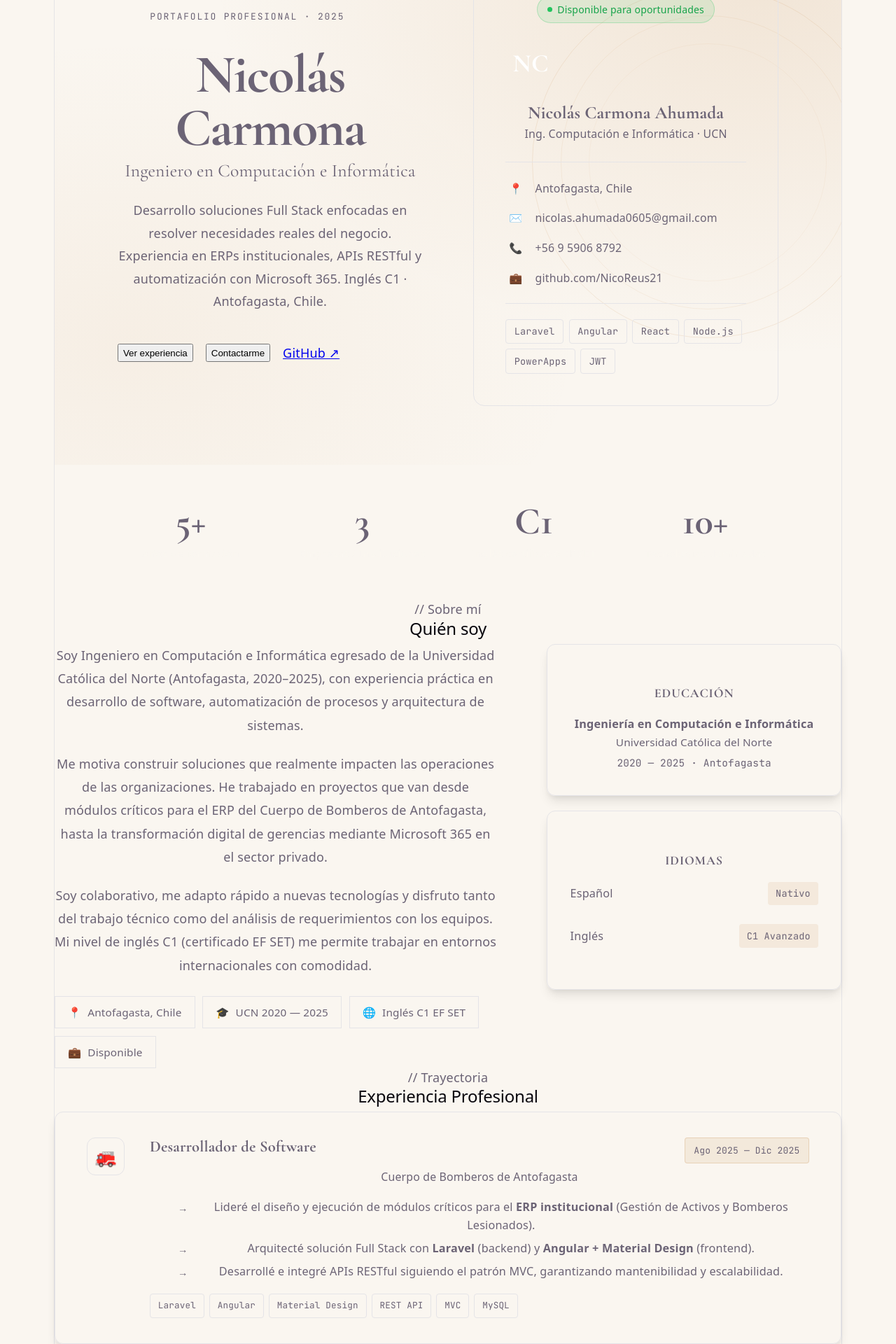
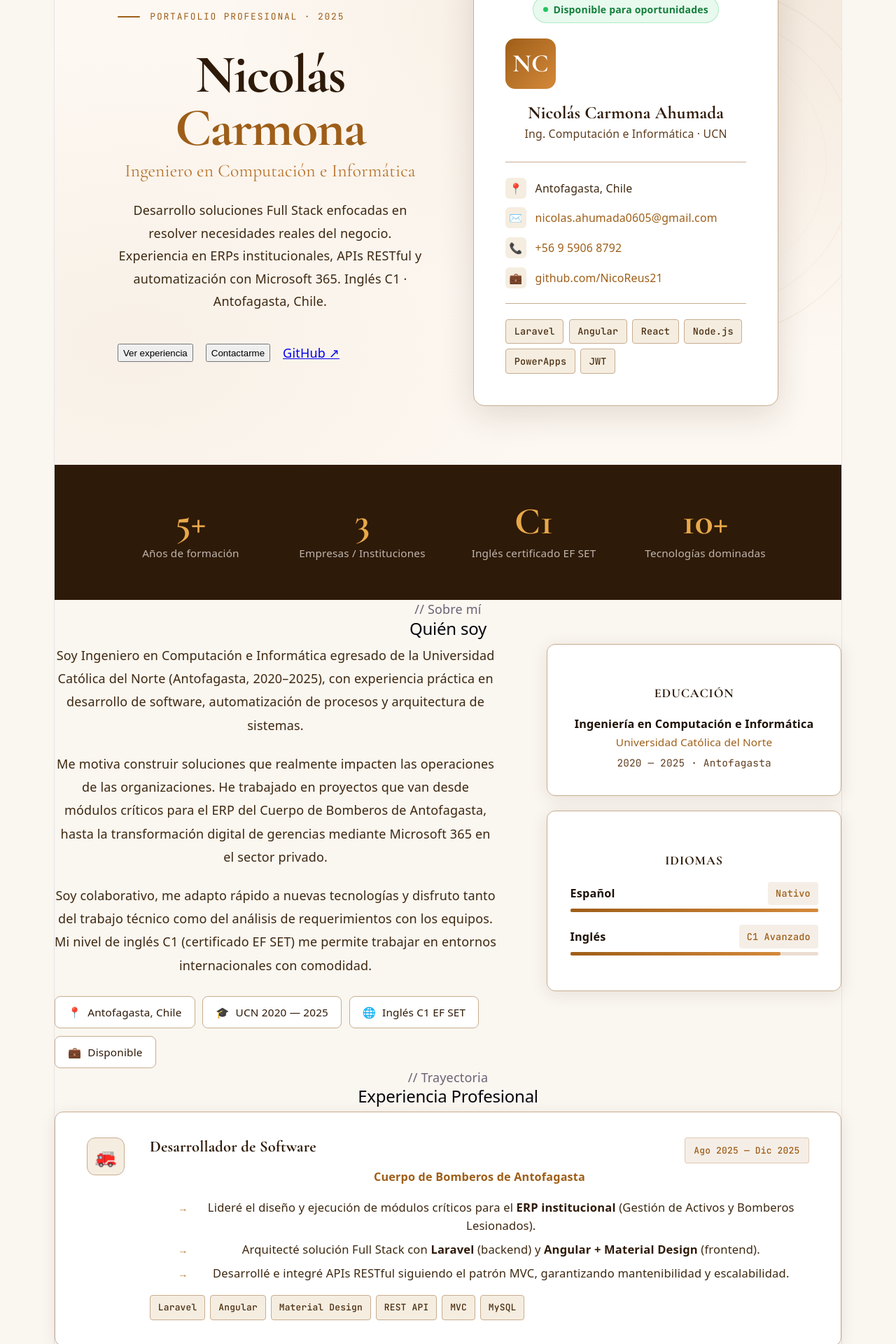
Before and after one commit to NicoReus21/Portfolio, a React (Vite) app: page / in a window 1280 px wide. Shown: the part 200-2120 px from the top of the page at 70% size. Built offline with nearby package versions, Linux system fonts and the light colour scheme.

Commit message:
fix: fixed styles for portfolio.

```diff
--- a/src/sections/About.module.css
+++ b/src/sections/About.module.css
@@ -8,51 +8,59 @@
 }
 
 .text p {
-  color: var(--text2);
+  color: #3d2810;
   margin-bottom: 1.2rem;
   line-height: 1.85;
-  font-weight: 300;
+  font-weight: 400;
 }
-.text p :global(strong) { color: var(--brown); font-weight: 600; }
+.text p :global(strong) { color: #2e1a08; font-weight: 700; }
 
 .badges { display: flex; flex-wrap: wrap; gap: 0.6rem; margin-top: 1.5rem; }
 .badge {
   display: flex; align-items: center; gap: 0.5rem;
-  background: var(--white); border: 1px solid var(--border);
-  padding: 0.5rem 1rem; border-radius: var(--radius);
-  font-size: 0.85rem; color: var(--text2); font-weight: 500;
+  background: #ffffff;
+  border: 1px solid #c8ad90;
+  padding: 0.5rem 1rem;
+  border-radius: 8px;
+  font-size: 0.85rem;
+  color: #2e1a08;
+  font-weight: 500;
 }
 
 .asideCard {
-  background: var(--white);
-  border: 1px solid var(--border);
+  background: #ffffff;
+  border: 1px solid #c8ad90;
   border-radius: 12px;
   padding: 1.8rem;
   margin-bottom: 1.2rem;
-  box-shadow: var(--shadow);
+  box-shadow: 0 4px 24px rgba(60,30,5,0.10);
 }
 .asideCard h4 {
   font-family: 'Cormorant Garamond', serif;
   font-size: 1rem; font-weight: 700;
-  color: var(--brown); margin-bottom: 1rem;
+  color: #2e1a08;
+  margin-bottom: 1rem;
   text-transform: uppercase; letter-spacing: 0.05em;
 }
 
-.eduDegree { font-weight: 600; color: var(--text); font-size: 0.9rem; }
-.eduSchool { color: var(--amber2); font-size: 0.85rem; }
-.eduPeriod { color: var(--text3); font-size: 0.8rem; font-family: 'JetBrains Mono', monospace; margin-top: 0.2rem; }
+.eduDegree { font-weight: 700; color: #1e1208; font-size: 0.9rem; }
+.eduSchool { color: #9e5e18; font-size: 0.85rem; font-weight: 500; }
+.eduPeriod { color: #5e3e20; font-size: 0.8rem; font-family: 'JetBrains Mono', monospace; margin-top: 0.2rem; }
 
 .langItem { margin-bottom: 1rem; }
 .langRow { display: flex; justify-content: space-between; align-items: center; margin-bottom: 0.3rem; }
-.langName { font-size: 0.9rem; font-weight: 500; }
+.langName { font-size: 0.9rem; font-weight: 600; color: #1e1208; }
 .langLevel {
   font-family: 'JetBrains Mono', monospace;
-  font-size: 0.75rem; color: var(--amber);
-  background: rgba(184,115,42,0.1);
-  padding: 0.2rem 0.6rem; border-radius: 4px;
+  font-size: 0.75rem;
+  color: #9e5e18;
+  background: rgba(158,94,24,0.1);
+  padding: 0.2rem 0.6rem;
+  border-radius: 4px;
+  font-weight: 500;
 }
-.langBar { height: 4px; background: var(--cream3); border-radius: 2px; }
-.langFill { height: 100%; background: linear-gradient(90deg, var(--amber), var(--amber3)); border-radius: 2px; transition: width 1s ease; }
+.langBar { height: 5px; background: #ecddd0; border-radius: 2px; }
+.langFill { height: 100%; background: linear-gradient(90deg, #9e5e18, #d4893a); border-radius: 2px; }
 
 @media (max-width: 900px) {
   .grid { grid-template-columns: 1fr; gap: 2.5rem; }
--- a/src/sections/Experience.module.css
+++ b/src/sections/Experience.module.css
@@ -1,102 +1,84 @@
-.grid {
-  display: flex;
-  flex-direction: column;
-  gap: 1.5rem;
-}
+.grid { display: flex; flex-direction: column; gap: 1.5rem; }
 
 .card {
-  background: var(--white);
-  border: 1px solid var(--border);
+  background: #ffffff;
+  border: 1px solid #c8ad90;
   border-radius: 12px;
   padding: 2rem 2.5rem;
   display: grid;
   grid-template-columns: auto 1fr;
   gap: 2rem;
   align-items: start;
-  box-shadow: var(--shadow);
+  box-shadow: 0 4px 24px rgba(60,30,5,0.08);
   transition: border-color 0.2s, box-shadow 0.2s, transform 0.2s;
 }
 .card:hover {
-  border-color: var(--amber2);
-  box-shadow: var(--shadow2);
+  border-color: #9e5e18;
+  box-shadow: 0 12px 48px rgba(60,30,5,0.14);
   transform: translateY(-2px);
 }
 
 .iconWrap {
   width: 52px; height: 52px;
-  background: var(--cream2);
-  border: 1px solid var(--border);
+  background: #f5ede0;
+  border: 1px solid #c8ad90;
   border-radius: 12px;
   display: flex; align-items: center; justify-content: center;
   font-size: 1.4rem; flex-shrink: 0;
 }
 
 .header {
-  display: flex;
-  justify-content: space-between;
-  align-items: flex-start;
-  flex-wrap: wrap;
-  gap: 0.5rem;
-  margin-bottom: 0.3rem;
+  display: flex; justify-content: space-between;
+  align-items: flex-start; flex-wrap: wrap;
+  gap: 0.5rem; margin-bottom: 0.3rem;
 }
 
 .role {
   font-family: 'Cormorant Garamond', serif;
   font-size: 1.25rem; font-weight: 700;
-  color: var(--brown);
+  color: #2e1a08;
 }
 
 .period {
   font-family: 'JetBrains Mono', monospace;
   font-size: 0.72rem;
-  color: var(--amber);
-  background: rgba(184,115,42,0.1);
-  border: 1px solid rgba(184,115,42,0.2);
+  color: #9e5e18;
+  background: rgba(158,94,24,0.1);
+  border: 1px solid rgba(158,94,24,0.25);
   padding: 0.25rem 0.7rem;
   border-radius: 4px;
   white-space: nowrap;
+  font-weight: 500;
 }
 
-.company {
-  color: var(--amber2);
-  font-weight: 500;
-  font-size: 0.88rem;
-  margin-bottom: 1rem;
-}
+.company { color: #9e5e18; font-weight: 600; font-size: 0.9rem; margin-bottom: 1rem; }
 
-.bullets {
-  list-style: none;
-  display: flex;
-  flex-direction: column;
-  gap: 0.4rem;
-}
+.bullets { list-style: none; display: flex; flex-direction: column; gap: 0.4rem; }
 .bullets li {
-  font-size: 0.9rem;
-  color: var(--text2);
+  font-size: 0.92rem;
+  color: #3d2810;
   padding-left: 1.2rem;
   position: relative;
-  font-weight: 300;
+  font-weight: 400;
   line-height: 1.6;
 }
 .bullets li::before {
   content: '→';
   position: absolute; left: 0;
-  color: var(--amber3); font-size: 0.8rem; top: 0.1rem;
+  color: #b87228; font-size: 0.8rem; top: 0.1rem;
 }
-.bullets li :global(strong) { color: var(--brown); font-weight: 600; }
+.bullets li :global(strong) { color: #2e1a08; font-weight: 700; }
 
-.tags {
-  display: flex; flex-wrap: wrap; gap: 0.4rem;
-  margin-top: 1rem;
-}
+.tags { display: flex; flex-wrap: wrap; gap: 0.4rem; margin-top: 1rem; }
 .tag {
   font-family: 'JetBrains Mono', monospace;
-  font-size: 0.7rem;
-  color: var(--text3);
-  background: var(--cream2);
-  border: 1px solid var(--border);
-  padding: 0.18rem 0.6rem;
+  font-size: 0.72rem;
+  color: #4a2e10;
+  background: #f5ede0;
+  border: 1px solid #c8ad90;
+  padding: 0.2rem 0.6rem;
   border-radius: 4px;
+  font-weight: 500;
 }
 
 @media (max-width: 700px) {
--- a/src/sections/Hero.module.css
+++ b/src/sections/Hero.module.css
@@ -7,9 +7,9 @@
   gap: 4rem;
   padding-top: 64px;
   background:
-    radial-gradient(ellipse at 90% 20%, rgba(184,115,42,0.13) 0%, transparent 55%),
-    radial-gradient(ellipse at 10% 80%, rgba(184,115,42,0.06) 0%, transparent 45%),
-    #faf6f0;
+    radial-gradient(ellipse at 90% 20%, rgba(158,94,24,0.10) 0%, transparent 55%),
+    radial-gradient(ellipse at 10% 80%, rgba(158,94,24,0.05) 0%, transparent 45%),
+    #fdf8f2;
   position: relative;
   overflow: hidden;
 }
@@ -18,32 +18,40 @@
   display: flex; align-items: center; gap: 0.8rem;
   margin-bottom: 1.4rem;
 }
-.line { width: 32px; height: 2px; background: var(--amber); border-radius: 2px; }
+.line { width: 32px; height: 2px; background: #9e5e18; border-radius: 2px; }
 .eyebrow span {
   font-family: 'JetBrains Mono', monospace;
-  font-size: 0.72rem; color: var(--amber);
-  letter-spacing: 0.14em; text-transform: uppercase;
+  font-size: 0.72rem;
+  color: #9e5e18;
+  letter-spacing: 0.14em;
+  text-transform: uppercase;
 }
 
 .name {
   font-family: 'Cormorant Garamond', serif;
   font-size: clamp(3.2rem, 6vw, 5.5rem);
-  font-weight: 700; line-height: 1.0;
-  color: var(--brown); margin-bottom: 0.5rem;
+  font-weight: 700;
+  line-height: 1.0;
+  color: #2e1a08;
+  margin-bottom: 0.5rem;
 }
-.name span { color: var(--amber2); }
+.name span { color: #9e5e18; }
 
 .title {
   font-family: 'Cormorant Garamond', serif;
   font-size: clamp(1.1rem, 2vw, 1.5rem);
-  color: var(--amber2); font-style: italic;
+  color: #b87228;
+  font-style: italic;
   margin-bottom: 1.5rem;
 }
 
 .desc {
-  font-size: 1rem; color: var(--text2);
-  max-width: 480px; margin-bottom: 2.5rem;
-  font-weight: 300; line-height: 1.8;
+  font-size: 1rem;
+  color: #3d2810;
+  max-width: 480px;
+  margin-bottom: 2.5rem;
+  font-weight: 400;
+  line-height: 1.8;
 }
 
 .ctas { display: flex; gap: 1rem; flex-wrap: wrap; }
@@ -52,59 +60,96 @@
 .right { position: relative; z-index: 1; }
 
 .card {
-  background: var(--white);
-  border: 1px solid var(--border);
+  background: #ffffff;
+  border: 1px solid #c8ad90;
   border-radius: 16px;
   padding: 2.5rem;
-  box-shadow: var(--shadow2);
+  box-shadow: 0 12px 48px rgba(60,30,5,0.14);
   position: relative;
   overflow: hidden;
 }
 .cardTop {
   position: absolute; top: 0; left: 0; right: 0;
   height: 4px;
-  background: linear-gradient(90deg, var(--amber), var(--amber3));
+  background: linear-gradient(90deg, #9e5e18, #d4893a);
 }
 .available {
   display: inline-flex; align-items: center; gap: 0.4rem;
-  background: rgba(34,197,94,0.1); color: #16a34a;
-  border: 1px solid rgba(34,197,94,0.25);
-  padding: 0.3rem 0.8rem; border-radius: 20px;
-  font-size: 0.78rem; font-weight: 500; margin-bottom: 1.2rem;
+  background: rgba(34,197,94,0.1);
+  color: #15803d;
+  border: 1px solid rgba(34,197,94,0.3);
+  padding: 0.3rem 0.8rem;
+  border-radius: 20px;
+  font-size: 0.78rem;
+  font-weight: 600;
+  margin-bottom: 1.2rem;
 }
 .dot {
-  width: 7px; height: 7px; border-radius: 50%; background: #22c55e;
+  width: 7px; height: 7px;
+  border-radius: 50%;
+  background: #22c55e;
   animation: pulse 2s ease-in-out infinite;
 }
 .avatar {
   width: 72px; height: 72px; border-radius: 14px;
-  background: linear-gradient(135deg, var(--amber), var(--amber3));
+  background: linear-gradient(135deg, #9e5e18, #d4893a);
   display: flex; align-items: center; justify-content: center;
   font-family: 'Cormorant Garamond', serif;
-  font-size: 2rem; font-weight: 700; color: white; margin-bottom: 1.2rem;
+  font-size: 2rem; font-weight: 700;
+  color: white;
+  margin-bottom: 1.2rem;
 }
-.cardName { font-family: 'Cormorant Garamond', serif; font-size: 1.4rem; font-weight: 700; color: var(--brown); margin-bottom: 0.2rem; }
-.cardRole { color: var(--text3); font-size: 0.88rem; margin-bottom: 1.5rem; }
+.cardName {
+  font-family: 'Cormorant Garamond', serif;
+  font-size: 1.4rem; font-weight: 700;
+  color: #2e1a08;
+  margin-bottom: 0.2rem;
+}
+.cardRole { color: #5e3e20; font-size: 0.88rem; margin-bottom: 1.5rem; }
 
-.divider { border: none; border-top: 1px solid var(--border); margin: 1.2rem 0; }
+.divider { border: none; border-top: 1px solid #c8ad90; margin: 1.2rem 0; }
 
 .info { display: flex; flex-direction: column; gap: 0.7rem; }
-.row { display: flex; align-items: center; gap: 0.7rem; font-size: 0.88rem; color: var(--text2); }
-.icon { width: 30px; height: 30px; background: var(--cream2); border-radius: 6px; display: flex; align-items: center; justify-content: center; font-size: 0.85rem; flex-shrink: 0; }
-.row a { color: var(--amber); text-decoration: none; }
+.row { display: flex; align-items: center; gap: 0.7rem; font-size: 0.88rem; color: #3d2810; }
+.icon {
+  width: 30px; height: 30px;
+  background: #f5ede0;
+  border-radius: 6px;
+  display: flex; align-items: center; justify-content: center;
+  font-size: 0.85rem; flex-shrink: 0;
+}
+.row a { color: #9e5e18; text-decoration: none; font-weight: 500; }
 .row a:hover { text-decoration: underline; }
 
 .tags { display: flex; flex-wrap: wrap; gap: 0.4rem; }
-.tag { background: var(--cream2); color: var(--brown2); border: 1px solid var(--border); padding: 0.2rem 0.65rem; border-radius: 4px; font-size: 0.75rem; font-family: 'JetBrains Mono', monospace; }
+.tag {
+  background: #f5ede0;
+  color: #4a2e10;
+  border: 1px solid #c8ad90;
+  padding: 0.2rem 0.65rem;
+  border-radius: 4px;
+  font-size: 0.75rem;
+  font-family: 'JetBrains Mono', monospace;
+  font-weight: 500;
+}
 
-/* Ornament */
 .ornament {
-  position: absolute; right: -60px; top: 50%; transform: translateY(-50%);
+  position: absolute; right: -60px; top: 50%;
+  transform: translateY(-50%);
   width: 500px; height: 500px; border-radius: 50%;
-  border: 1px solid rgba(184,115,42,0.12); pointer-events: none;
+  border: 1px solid rgba(158,94,24,0.10);
+  pointer-events: none;
 }
-.ornament::before { content: ''; position: absolute; inset: 40px; border-radius: 50%; border: 1px solid rgba(184,115,42,0.08); }
-.ornament::after  { content: ''; position: absolute; inset: 80px; border-radius: 50%; border: 1px solid rgba(184,115,42,0.05); }
+.ornament::before {
+  content: ''; position: absolute; inset: 40px;
+  border-radius: 50%;
+  border: 1px solid rgba(158,94,24,0.07);
+}
+.ornament::after {
+  content: ''; position: absolute; inset: 80px;
+  border-radius: 50%;
+  border: 1px solid rgba(158,94,24,0.04);
+}
 
 @media (max-width: 900px) {
   .hero { grid-template-columns: 1fr; padding-top: 80px; padding-bottom: 3rem; padding-left: 5%; padding-right: 5%; }
--- a/src/sections/Stats.module.css
+++ b/src/sections/Stats.module.css
@@ -1,24 +1,5 @@
-.stats { background: var(--brown); padding: 3rem 8%; }
-
-.grid {
-  display: grid;
-  grid-template-columns: repeat(4, 1fr);
-  gap: 2rem;
-  text-align: center;
-}
-
-.number {
-  font-family: 'Cormorant Garamond', serif;
-  font-size: 3rem; font-weight: 700;
-  color: var(--amber3); line-height: 1;
-}
-
-.label {
-  color: rgba(250,246,240,0.6);
-  font-size: 0.85rem; margin-top: 0.3rem;
-}
-
-@media (max-width: 700px) {
-  .grid { grid-template-columns: repeat(2, 1fr); }
-  .stats { padding: 2.5rem 5%; }
-}
+.stats { background: #2e1a08; padding: 3rem 8%; }
+.grid { display: grid; grid-template-columns: repeat(4, 1fr); gap: 2rem; text-align: center; }
+.number { font-family: 'Cormorant Garamond', serif; font-size: 3rem; font-weight: 700; color: #e8a84a; line-height: 1; }
+.label { color: rgba(253,248,242,0.7); font-size: 0.85rem; margin-top: 0.3rem; }
+@media (max-width: 700px) { .grid { grid-template-columns: repeat(2,1fr); } .stats { padding: 2.5rem 5%; } }
--- a/src/styles/global.css
+++ b/src/styles/global.css
@@ -1,32 +1,32 @@
 @import url('https://fonts.googleapis.com/css2?family=Cormorant+Garamond:wght@400;600;700&family=Outfit:wght@300;400;500;600&family=JetBrains+Mono:wght@400;500&display=swap');
 
 :root {
-  --cream:   #faf6f0;
-  --cream2:  #f3ece0;
-  --cream3:  #ede3d2;
-  --amber:   #b8732a;
-  --amber2:  #d4893a;
-  --amber3:  #e8a84a;
-  --brown:   #5c3d1e;
-  --brown2:  #7a5230;
-  --brown3:  #3a2510;
-  --text:    #2a1f14;
-  --text2:   #5a4535;
-  --text3:   #8a7060;
+  --cream:   #fdf8f2;
+  --cream2:  #f5ede0;
+  --cream3:  #ecddd0;
+  --amber:   #9e5e18;
+  --amber2:  #b87228;
+  --amber3:  #d4893a;
+  --brown:   #2e1a08;
+  --brown2:  #4a2e10;
+  --brown3:  #1c0f04;
+  --text:    #1e1208;
+  --text2:   #3d2810;
+  --text3:   #5e3e20;
   --white:   #ffffff;
-  --border:  #d5c4ae;
-  --border2: #c4b09a;
+  --border:  #c8ad90;
+  --border2: #a88860;
   --radius:  8px;
-  --shadow:  0 4px 24px rgba(90,60,20,0.10);
-  --shadow2: 0 12px 48px rgba(90,60,20,0.16);
+  --shadow:  0 4px 24px rgba(60,30,5,0.12);
+  --shadow2: 0 12px 48px rgba(60,30,5,0.18);
 }
 
 *, *::before, *::after { box-sizing: border-box; margin: 0; padding: 0; }
-html { scroll-behavior: smooth; background: #faf6f0; }
+html { scroll-behavior: smooth; background: #fdf8f2; }
 
 body {
-  background-color: #faf6f0 !important;
-  color: #2a1f14;
+  background-color: #fdf8f2 !important;
+  color: #1e1208;
   font-family: 'Outfit', sans-serif;
   font-size: 16px;
   line-height: 1.7;
@@ -35,12 +35,12 @@ body {
 
 /* Shared section styles */
 .section { padding: 6rem 8%; }
-.section--alt { background: var(--cream2); }
+.section--alt { background: #f5ede0; }
 
 .section-label {
   font-family: 'JetBrains Mono', monospace;
   font-size: 0.72rem;
-  color: var(--amber);
+  color: #9e5e18;
   letter-spacing: 0.15em;
   text-transform: uppercase;
   margin-bottom: 0.5rem;
@@ -50,13 +50,13 @@ body {
   font-family: 'Cormorant Garamond', serif;
   font-size: clamp(2rem, 3.5vw, 3rem);
   font-weight: 700;
-  color: var(--brown);
+  color: #2e1a08;
   margin-bottom: 0.6rem;
 }
 
 .title-accent {
   width: 44px; height: 3px;
-  background: linear-gradient(90deg, var(--amber), var(--amber3));
+  background: linear-gradient(90deg, #9e5e18, #d4893a);
   border-radius: 2px;
   margin-bottom: 3rem;
 }
@@ -64,31 +64,31 @@ body {
 /* Buttons */
 .btn-warm {
   display: inline-block;
-  background: var(--amber);
-  color: white;
+  background: #9e5e18;
+  color: #ffffff !important;
   padding: 0.85rem 2rem;
-  border-radius: var(--radius);
+  border-radius: 8px;
   text-decoration: none;
   font-weight: 600;
   font-size: 0.9rem;
   border: none;
   cursor: pointer;
   transition: background 0.2s, transform 0.15s, box-shadow 0.2s;
-  box-shadow: 0 4px 16px rgba(184,115,42,0.3);
+  box-shadow: 0 4px 16px rgba(158,94,24,0.35);
 }
 .btn-warm:hover {
-  background: var(--amber2);
+  background: #b87228;
   transform: translateY(-2px);
-  box-shadow: 0 8px 24px rgba(184,115,42,0.35);
+  box-shadow: 0 8px 24px rgba(158,94,24,0.4);
 }
 
 .btn-ghost {
   display: inline-block;
   background: transparent;
-  color: var(--brown);
-  border: 1.5px solid var(--border2);
+  color: #2e1a08 !important;
+  border: 1.5px solid #a88860;
   padding: 0.85rem 2rem;
-  border-radius: var(--radius);
+  border-radius: 8px;
   text-decoration: none;
   font-weight: 500;
   font-size: 0.9rem;
@@ -96,12 +96,12 @@ body {
   transition: border-color 0.2s, color 0.2s, transform 0.15s;
 }
 .btn-ghost:hover {
-  border-color: var(--amber);
-  color: var(--amber);
+  border-color: #9e5e18;
+  color: #9e5e18 !important;
   transform: translateY(-2px);
 }
 
-/* Fade-up animation */
+/* Animations */
 @keyframes fadeUp {
   from { opacity: 0; transform: translateY(22px); }
   to   { opacity: 1; transform: translateY(0); }
@@ -117,7 +117,6 @@ body {
   50%       { opacity: 0.5; transform: scale(0.85); }
 }
 
-/* Responsive base */
 @media (max-width: 900px) {
   .section { padding: 4rem 5%; }
 }
```
Also changed, not shown: src/components/Footer.module.css (+6 -32 lines), src/components/Navbar.module.css (+17 -20 lines), src/sections/Contact.module.css (+16 -70 lines), src/sections/Projects.module.css (+28 -44 lines), src/sections/Skills.module.css (+19 -29 lines).
